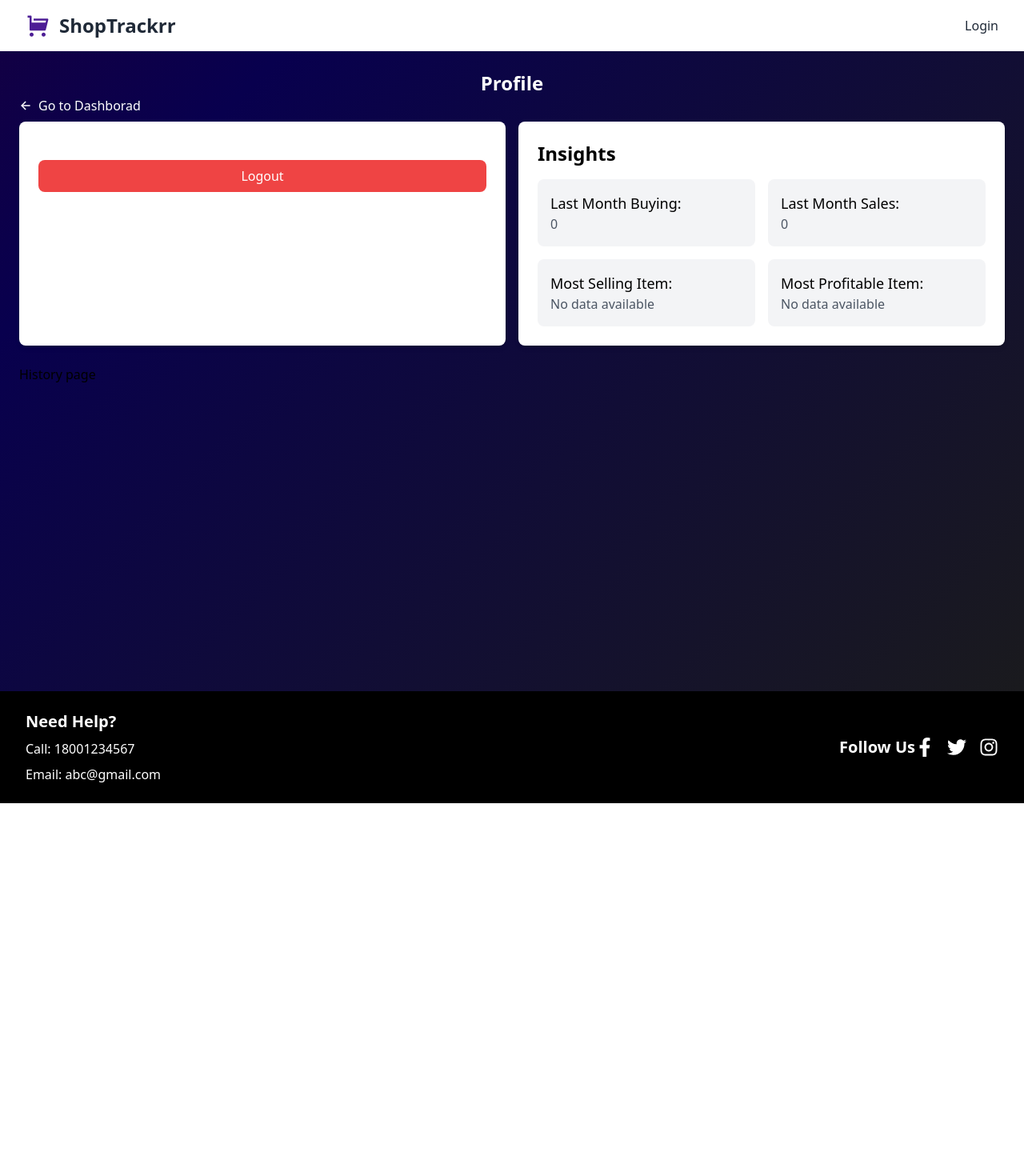
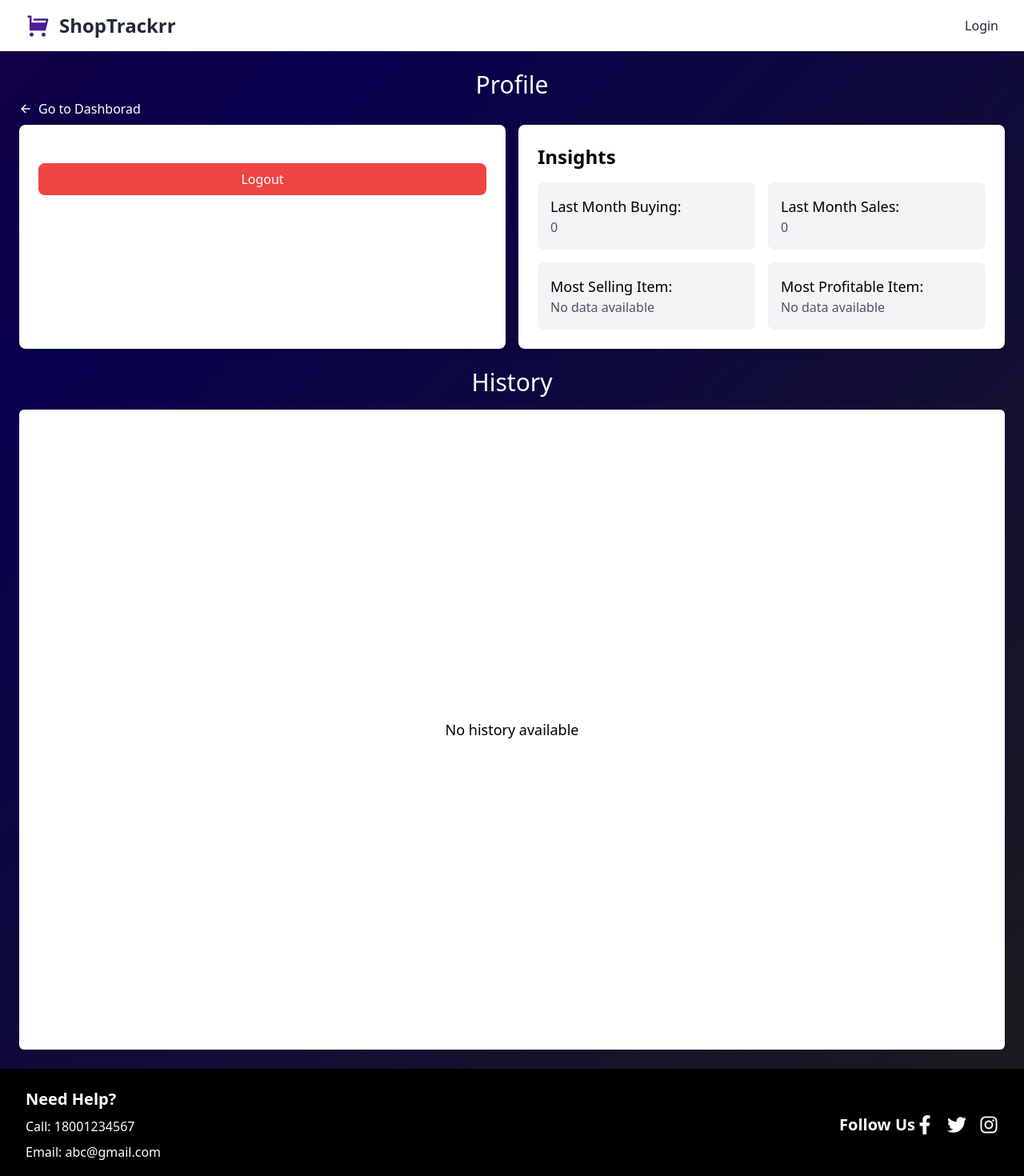
Before and after one commit to Shantanu-Saini/store-manager, a Next.js app: page /profile in a window 1280 px wide. Shown: the top 1470 px of the page at 80% size. Before the commit the page ends 1004 px from the top, so only its background shows below. Built offline with nearby package versions, Linux system fonts and the light colour scheme; no server answers; the database is empty.

Commit message:
modifiy history section

```diff
--- a/src/app/profile/@history/page.tsx
+++ b/src/app/profile/@history/page.tsx
@@ -1,9 +1,23 @@
 "use client"
-import React from 'react'
+import React, { useEffect, useState } from 'react'
 
 function HistoryPage() {
+  const [history, setHistory] = useState([]);
+
+  // useEffect(() => {
+
+  // }, [])
+
   return (
-    <div>History page</div>
+    <div className='space-y-4'>
+      <h1 className='text-center text-white text-3xl'>History</h1>
+      <div className="flex flex-col items-center justify-center h-screen bg-white rounded-md">
+        {
+          history.length <= 0 &&
+          <div className="text-center text-black text-lg">No history available</div>
+        }
+      </div>
+    </div>
   )
 }
 
--- a/src/app/profile/page.tsx
+++ b/src/app/profile/page.tsx
@@ -4,7 +4,7 @@ function ProfilePage() {
     console.log("HI from profile")
     return (
         <div>
-             <h2 className="text-2xl font-bold text-white text-center">Profile</h2>
+             <h2 className="text-center text-white text-3xl">Profile</h2>
         </div>
     );
 }
```
